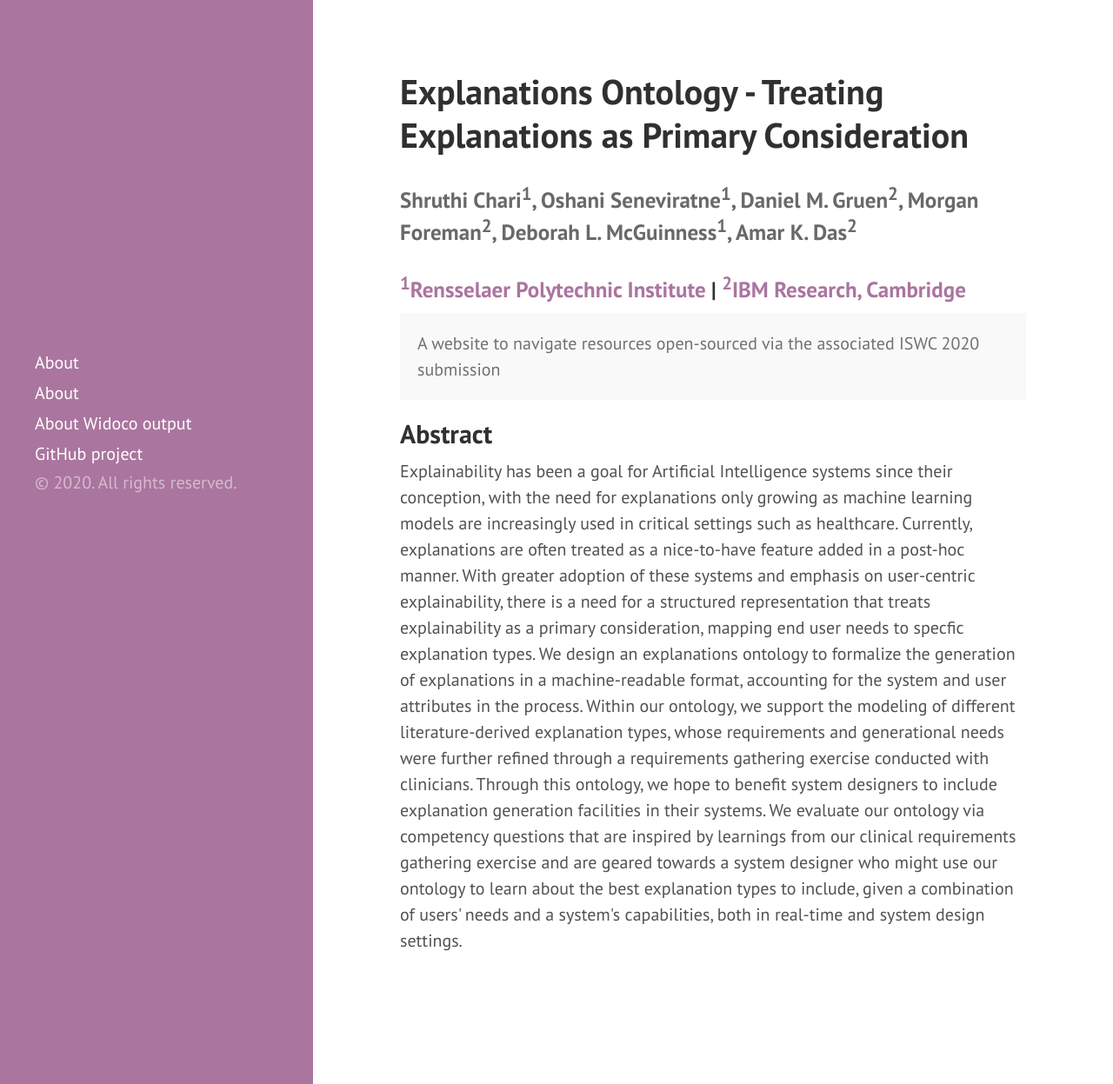
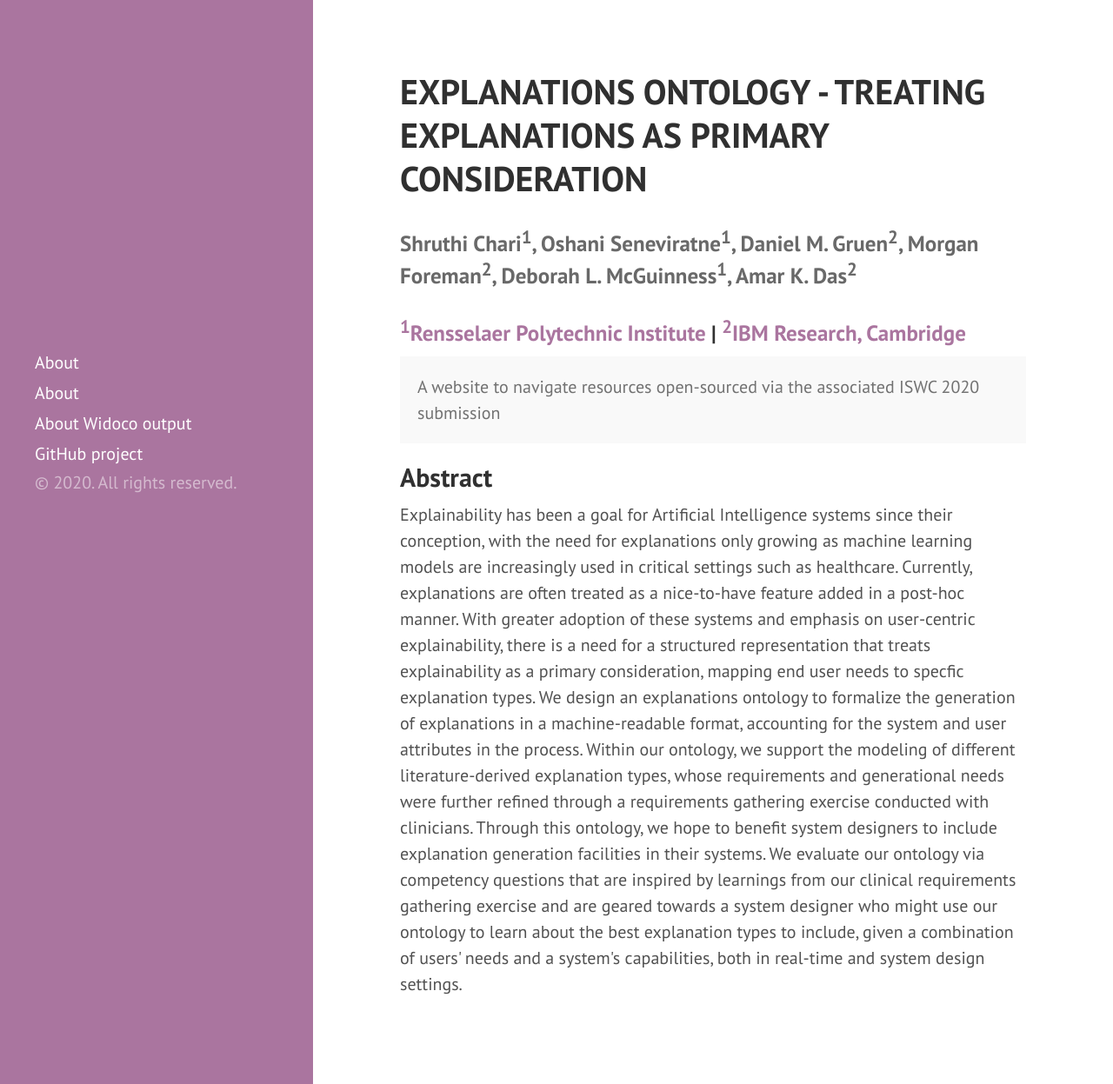
Before and after one commit to tetherless-world/explanation-ontology, a Jekyll site: the page built from index.md, in a window 1280 px wide and 1247 px high. Shown: the whole window at 87% size. Built offline with Jekyll 4.4.1, drawn with Linux system fonts in a browser that asks for light colours; Markdown is read by kramdown in place of the engine named in the settings.

Commit message:
Update index.md

```diff
--- a/index.md
+++ b/index.md
@@ -3,7 +3,7 @@
 title: Explanations Ontology - Treating Explanations as Primary Consideration
 ---
 
-<h1 class="page-title" id="header">Explanations Ontology - Treating Explanations as Primary Consideration</h1>
+<h1 class="page-title" style="text-transform: uppercase;" id="header">Explanations Ontology - Treating Explanations as Primary Consideration</h1>
 <h3 style="color:dimgrey;">Shruthi Chari<sup>1</sup>, Oshani Seneviratne<sup>1</sup>, Daniel M. Gruen<sup>2</sup>, Morgan Foreman<sup>2</sup>, Deborah L. McGuinness<sup>1</sup>, Amar K. Das<sup>2</sup></h3>
 <h3><a href="https://www.rpi.edu/"><sup>1</sup>Rensselaer Polytechnic Institute</a> | <a href="https://www.research.ibm.com/labs/cambridge/"><sup>2</sup>IBM Research, Cambridge</a></h3>
 <p class="message">A website to navigate resources open-sourced via the associated ISWC 2020 submission</p>
```
